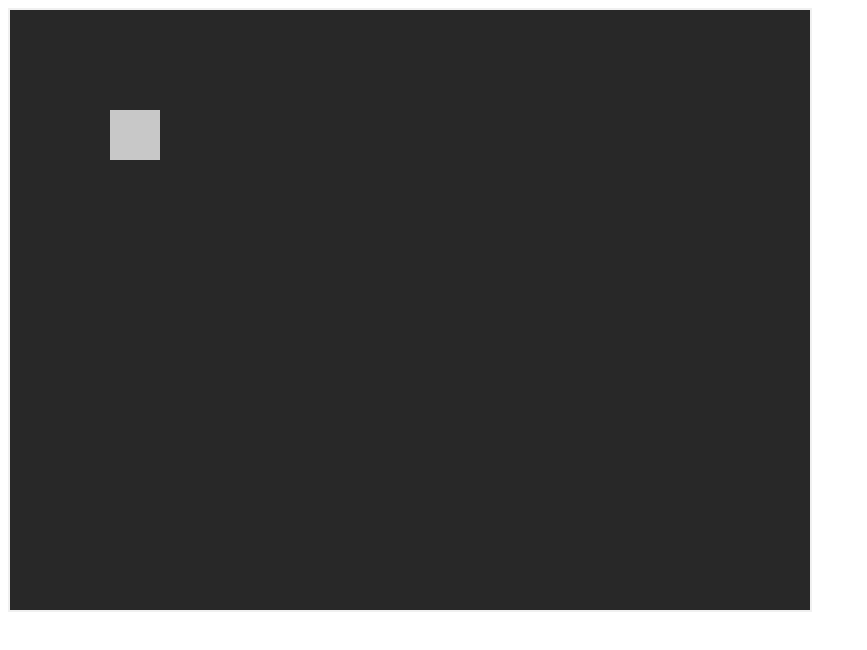
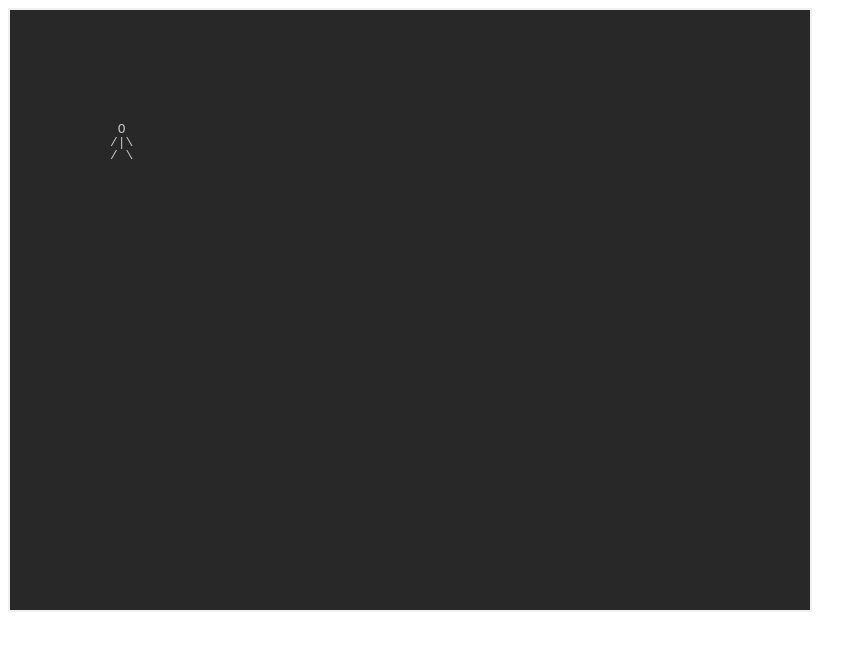
Before and after one commit to TintiC4/Esbo-o-Joguinho, a plain HTML site: page index.html in a window 1280 px wide. Shown: the whole page, without its empty margins (0-867 px from the left). Drawn offline with Linux system fonts and the light colour scheme.

Commit message:
modified:   index.html 	modified:   player.js 	modified:   style.css

```diff
--- a/index.html
+++ b/index.html
@@ -8,7 +8,11 @@
 </head>
 <body>
     <div id="world">
-        <div class="obj" id="player"></div>
+        <div class="obj" id="player">
+            O
+            /|\
+            / \
+        </div>
     </div>
 </body>
 </html>
--- a/player.js
+++ b/player.js
@@ -1,31 +1,137 @@
 const player = document.getElementById("player");
-const world = document.getElementById("world")
+const world = document.getElementById("world");
 
-let style = window.getComputedStyle(player)
-let topPos = parseInt(style.top)
-let leftPos = parseInt(style.left)
+let style = window.getComputedStyle(player);
+let topPos = parseInt(style.top);
+let leftPos = parseInt(style.left);
 
-const speed = 3;
-let canMove = true;
+const speed = 4;
+
+// === Sprites ASCII por direção ===
+const walkFrames = {
+  up: [
+    `
+O
+/|\\
+/ \\`,
+    `
+O
+/|\\
+/ >`,
+    `
+O
+/|\\
+< \\`
+  ],
+  down: [
+`
+O
+/|\\
+/ \\`,
+    `
+O
+/|\\
+/ >`,
+    `
+O
+/|\\
+< \\`
+  ],
+  left: [
+    `
+O
+/|\\
+/ \\`,
+`
+O
+/|\\
+< \\ `,
+`
+O
+/|\\
+/ \\`,
+`
+O
+/|\\
+/<`
+  ],
+  right: [
+    `
+O
+/|\\
+/ \\`,
+    `
+O
+/|\\
+/ >`,
+`
+O
+/|\\
+/ \\`,
+`
+O
+/|\\
+ >\\`
+  ]
+};
+let currentFrame = 0;
+let currentDirection = "down"; // direção inicial
 
 const keys = {};
-document.addEventListener('keydown', (e) => {
-    keys[e.key.toLowerCase()] = true;
-});
-document.addEventListener('keyup', (e) => {
-    keys[e.key.toLowerCase()] = false;
-});
+document.addEventListener('keydown', (e) => keys[e.key.toLowerCase()] = true);
+document.addEventListener('keyup', (e) => keys[e.key.toLowerCase()] = false);
 
-function movePlayer() {
-    if (keys["w"]) topPos = Math.max(0, topPos - speed);
-    if (keys["s"]) topPos = Math.min(world.clientHeight - player.offsetHeight, topPos + speed);
-    if (keys["a"]) leftPos = Math.max(0, leftPos - speed);
-    if (keys["d"]) leftPos = Math.min(world.clientWidth - player.offsetWidth, leftPos + speed);
+// === Controle de tempo da animação ===
+let lastStepTime = 0;
+const stepInterval = 200; // tempo mínimo entre frames (ms)
 
-    player.style.top = topPos + "px";
-    player.style.left = leftPos + "px";
-
-    requestAnimationFrame(movePlayer); // repete a cada frame
+function stepAnimation(direction, now) {
+  const frames = walkFrames[direction];
+  // só troca frame se passou stepInterval ms
+  if (now - lastStepTime >= stepInterval) {
+    currentFrame = (currentFrame + 1) % frames.length;
+    player.innerText = frames[currentFrame];
+    lastStepTime = now;
+  }
+  currentDirection = direction;
 }
 
-movePlayer(); // start loop
+// Loop de movimento
+function movePlayer(timestamp) {
+  let moved = false;
+
+  if (keys["w"]) {
+    topPos = Math.max(0, topPos - speed);
+    stepAnimation("up", timestamp);
+    moved = true;
+  }
+  else if (keys["s"]) {
+    topPos = Math.min(world.clientHeight - player.offsetHeight, topPos + speed);
+    stepAnimation("down", timestamp);
+    moved = true;
+  }
+  else if (keys["a"]) {
+    leftPos = Math.max(0, leftPos - speed);
+    stepAnimation("left", timestamp);
+    moved = true;
+  }
+  else if (keys["d"]) {
+    leftPos = Math.min(world.clientWidth - player.offsetWidth, leftPos + speed);
+    stepAnimation("right", timestamp);
+    moved = true;
+  }
+
+  // atualiza posição
+  player.style.top = topPos + "px";
+  player.style.left = leftPos + "px";
+
+  // se não está se movendo, mantém frame inicial da direção
+  if (!moved) {
+    player.innerText = walkFrames[currentDirection][0];
+    currentFrame = 0;
+  }
+
+  requestAnimationFrame(movePlayer);
+}
+
+requestAnimationFrame(movePlayer); // start loop
--- a/style.css
+++ b/style.css
@@ -4,15 +4,17 @@
   height: 600px;
   background-color: rgb(40, 40, 40);
   border: 2px solid rgb(240, 240, 240);
+  color: rgb(200, 200, 200);
   overflow: hidden; /* evita fuga da tela */
 }
 
 #player {
   position: absolute;
-  width: 50px;
-  height: 50px;
-  background-color: rgb(200, 200, 200);
   top: 100px;
   left: 100px;
-  transition: top 0.1s linear, left 0.1s linear;
+  font-family: monospace; /* mantém alinhamento do ASCII */
+  white-space: pre;        /* respeita espaços e quebras de linha */
+  line-height: 1;          /* reduz espaçamento vertical */
+  text-align: center;      /* centraliza o boneco */
+  cursor: default;         /* só opcional */
 }
```
